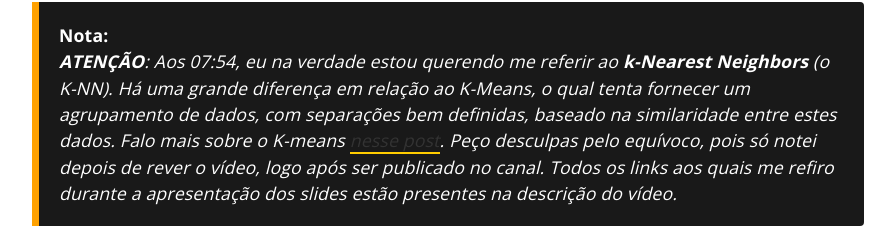
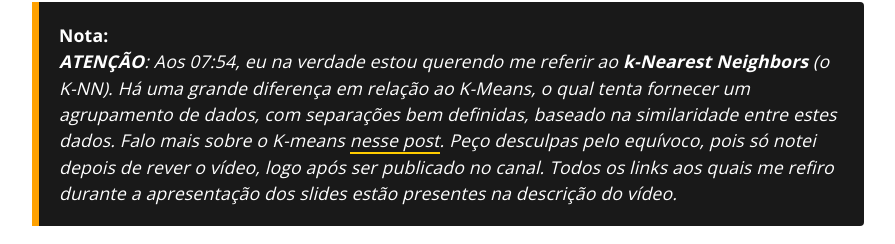
Before and after one commit to luisfredgs/luisfredgs.github.io, a Jekyll site: the page built from _posts/2018-01-18-dicas-para-aprender-machine-learning.md, in a window 1280 px wide. Shown: the part 5833-6077 px from the top of the page, without its empty margins (192-1087 px from the left). Built offline with Jekyll 4.4.1, drawn with Linux system fonts in a browser that asks for light colours; comment, search, counter and statistics services are not loaded; grey boxes are pictures that could not be loaded.

Commit message:
Update custom.css

```diff
--- a/css/custom.css
+++ b/css/custom.css
@@ -407,7 +407,9 @@ blockquote p {
     letter-spacing: .2px !important;
 }
 
-.note em, .note strong{
+.note em,
+.note a,
+.note strong{
   color: #fff !important;
   letter-spacing: .2px !important;
 }
```
